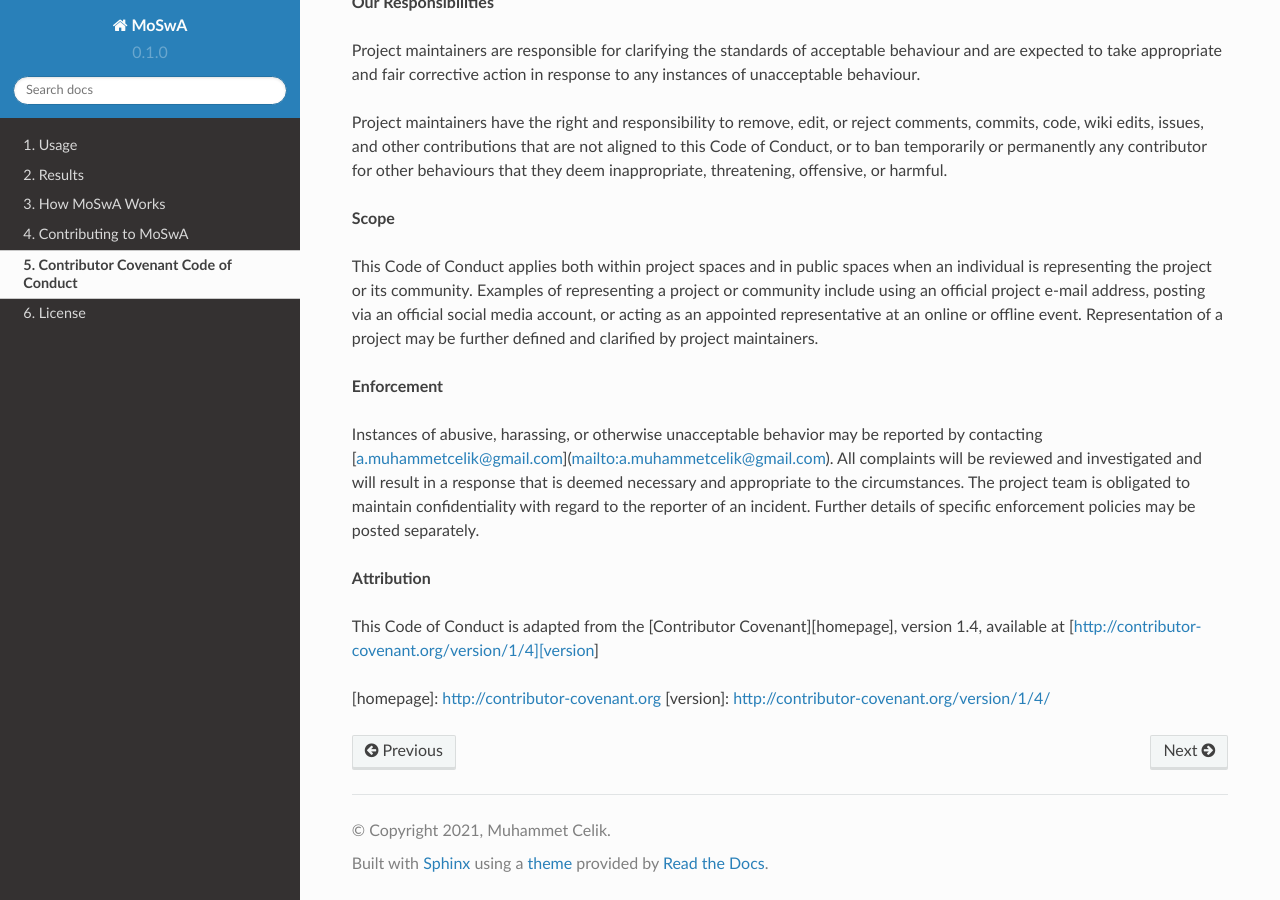
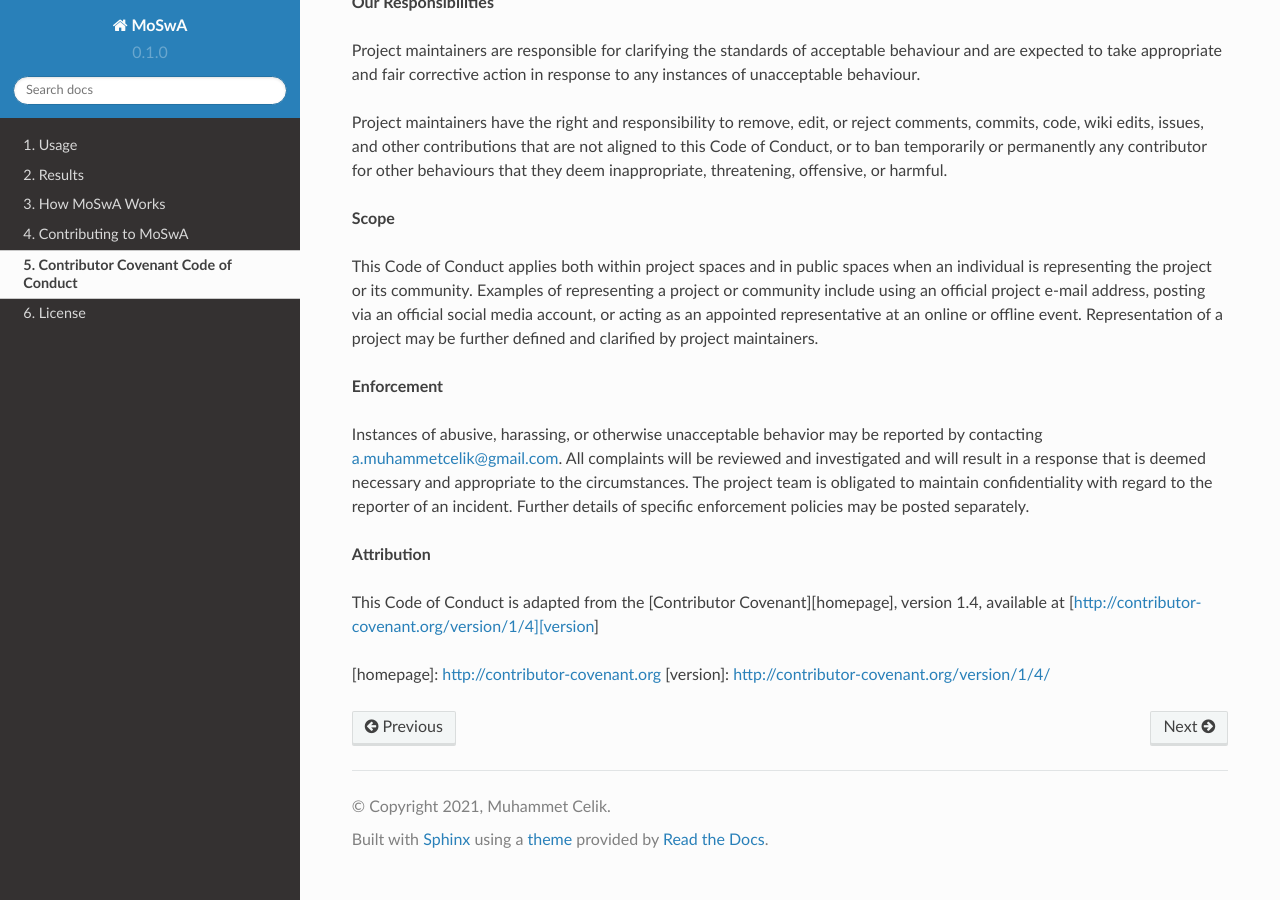
Before and after one commit to macelik/MoSwADocs, a Sphinx documentation site: the page built from docs/source/coc.rst, in a window 1280 px wide and 900 px high, scrolled down 769 px. Built offline with Sphinx 7.4.7 and the Read the Docs theme 2.0.0, drawn with Linux system fonts in a browser that asks for light colours; some of the changed lines change nothing that is shown.

Commit message:
Update coc.rst

```diff
--- a/docs/source/coc.rst
+++ b/docs/source/coc.rst
@@ -53,7 +53,7 @@ further defined and clarified by project maintainers.
 **Enforcement**
 
 Instances of abusive, harassing, or otherwise unacceptable behavior may be
-reported by contacting [a.muhammetcelik@gmail.com](mailto:a.muhammetcelik@gmail.com).
+reported by contacting a.muhammetcelik@gmail.com.
 All complaints will be reviewed and investigated and will result in a response
 that is deemed necessary and appropriate to the circumstances. The project team
 is obligated to maintain confidentiality with regard to the reporter of an
```
